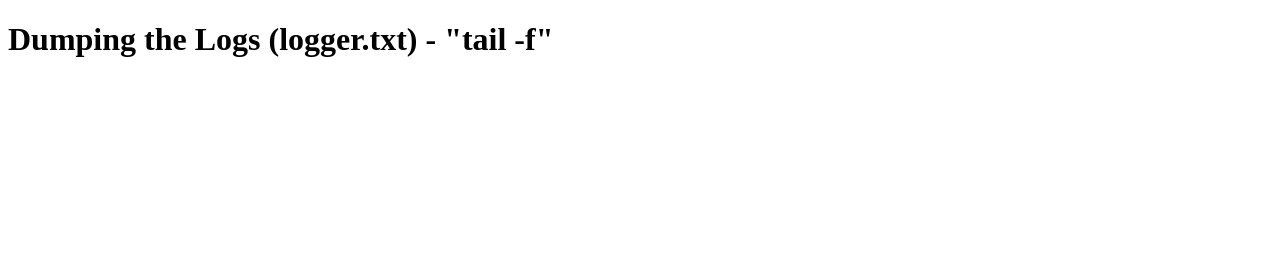
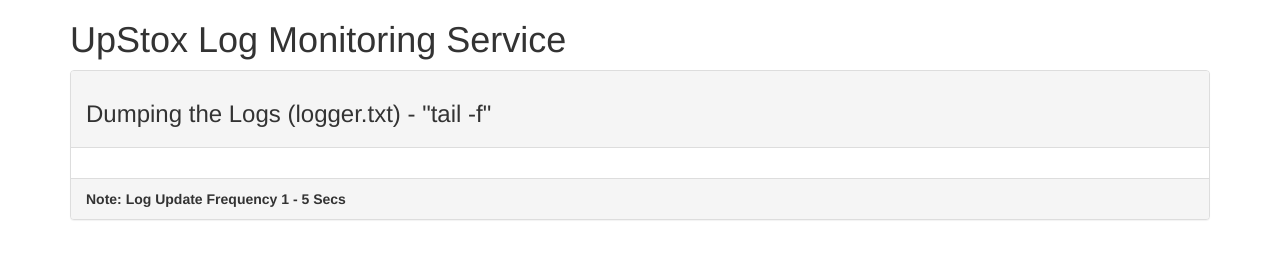
Before and after one commit to nandish-asangi/log_monitoring, a website: page index.html in a window 1280 px wide. Drawn offline with nearby package versions, Linux system fonts and the light colour scheme; no server answers.

Commit message:
BootStrap Added

```diff
--- a/index.html
+++ b/index.html
@@ -1,6 +1,12 @@
-<!doctype html>
-<html>
+<!DOCTYPE html>
+<html lang="en">
 <head>
+  <title>Bootstrap Example</title>
+  <meta charset="utf-8">
+  <meta name="viewport" content="width=device-width, initial-scale=1">
+  <link rel="stylesheet" href="https://maxcdn.bootstrapcdn.com/bootstrap/3.3.7/css/bootstrap.min.css">
+  <script src="https://ajax.googleapis.com/ajax/libs/jquery/3.3.1/jquery.min.js"></script>
+  <script src="https://maxcdn.bootstrapcdn.com/bootstrap/3.3.7/js/bootstrap.min.js"></script>
   <script src='/socket.io/socket.io.js'></script>
   <script>
         var socket = io();
@@ -14,7 +20,15 @@
     </script>
 </head>
 <body>
-        <h1>Dumping the Logs (logger.txt) - "tail -f"</h1>
-        <p id='messages'></p>
+
+<div class="container">
+  <h1>UpStox Log Monitoring Service</h1>
+  <div class="panel panel-default">
+    <div class="panel-heading"><h3>Dumping the Logs (logger.txt) - "tail -f"</h3></div>
+    <div class="panel-body" id='messages'></div>
+    <div class="panel-footer"><strong>Note: Log Update Frequency 1 - 5 Secs</strong></div>
+  </div>
+</div>
+
 </body>
 </html>
```
Lines whose indentation alone changed are shown as unchanged.
